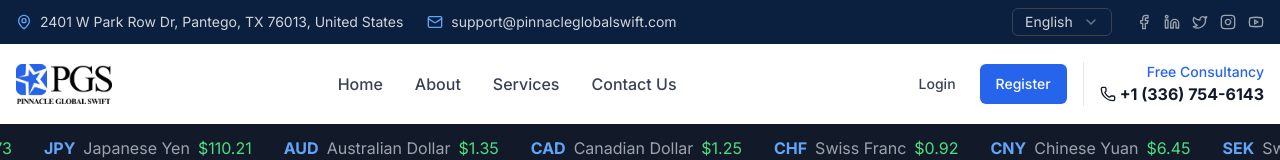
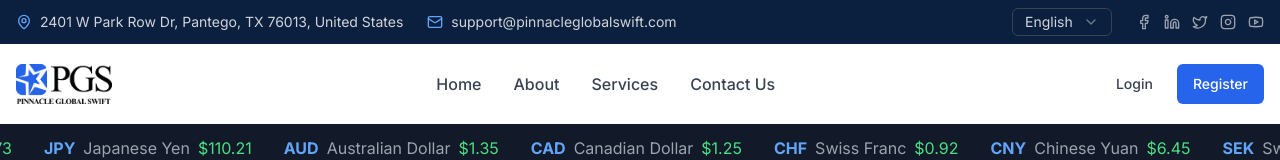
Before and after one commit to Pinnacle-global-swift/Pinnacle-global-swift, a Next.js app: page / in a window 1280 px wide. Shown: the top 160 px of the page. Built offline with nearby package versions, Linux system fonts and the light colour scheme.

Commit message:
new update s

```diff
--- a/app/layout.tsx
+++ b/app/layout.tsx
@@ -46,13 +46,14 @@ export default function RootLayout ({
         <link rel='icon' type='image/png' sizes='32x32' href='/PGSLOGO.png' />
         <link rel='icon' type='image/png' sizes='16x16' href='/PGSLOGO.png' />
         <link rel='apple-touch-icon' href='/PGSLOGO.png' />
+        <script src="//code.jivosite.com/widget/xDOUdtrJAc" async></script>
       </head>
       <body className={inter.className}>
         <Suspense fallback={<LoadingAnimation />}>
           <LoadingProvider>
             <ThemeProvider attribute='class' defaultTheme='system' enableSystem>
               {children}
-              <TawkTo />
+
               <Toaster />
             </ThemeProvider>
           </LoadingProvider>
--- a/components/header.tsx
+++ b/components/header.tsx
@@ -87,18 +87,7 @@ export function Header() {
                   </Button>
                 </Link>
               </div>
-              <div className="border-l border-gray-200 pl-4">
-                <div className="flex flex-col items-end">
-                  <span className="text-sm text-blue-600 font-medium">Free Consultancy</span>
-                  <a
-                    href="tel:+6561002373"
-                    className="flex items-center text-gray-900 font-bold hover:text-blue-600 transition-colors"
-                  >
-                    <Phone className="h-4 w-4 mr-1" />
-                    +1 (336) 754-6143
-                  </a>
-                </div>
-              </div>
+
             </div>
           </div>
 
```
